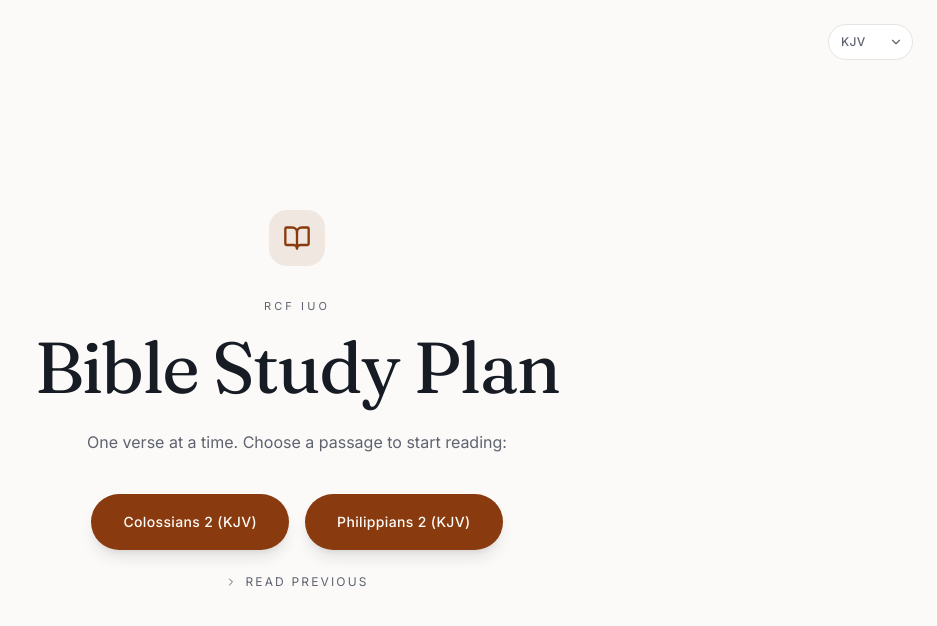
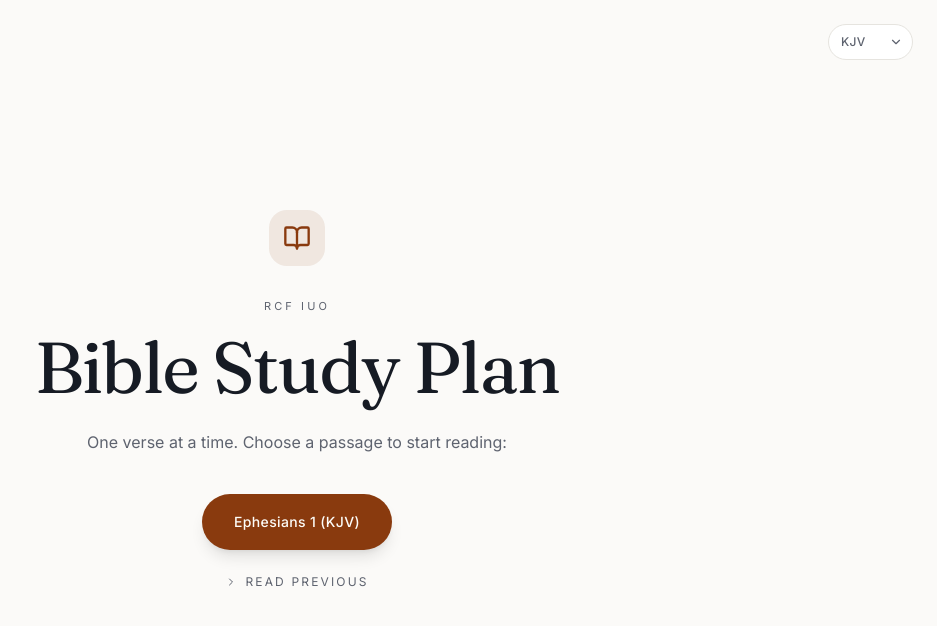
Before and after one commit to devabraham001-eng/rcf-iuo-bible-site-, a React (Vite) app: page / in a window 1280 px wide. Shown: the top 626 px of the page, without its empty margins (343-1280 px from the left). Built offline with nearby package versions, Linux system fonts and the light colour scheme.

Commit message:
Update today's scripture to Ephesians 1 (KJV), move Colossians 2 and Philippians 2 to previous

```diff
--- a/src/routes/index.tsx
+++ b/src/routes/index.tsx
@@ -27,6 +27,34 @@ const VERSIONS = [
 ];
 
 const PASSAGES: PassageData[] = [
+  {
+    reference: "Ephesians 1 (KJV)",
+    verses: [
+      { book: "Ephesians", chapter: 1, verse: 1, text: "Paul, an apostle of Jesus Christ by the will of God, to the saints which are at Ephesus, and to the faithful in Christ Jesus:" },
+      { book: "Ephesians", chapter: 1, verse: 2, text: "Grace be to you, and peace, from God our Father, and from the Lord Jesus Christ." },
+      { book: "Ephesians", chapter: 1, verse: 3, text: "Blessed be the God and Father of our Lord Jesus Christ, who hath blessed us with all spiritual blessings in heavenly places in Christ:" },
+      { book: "Ephesians", chapter: 1, verse: 4, text: "According as he hath chosen us in him before the foundation of the world, that we should be holy and without blame before him in love:" },
+      { book: "Ephesians", chapter: 1, verse: 5, text: "Having predestinated us unto the adoption of children by Jesus Christ to himself, according to the good pleasure of his will," },
+      { book: "Ephesians", chapter: 1, verse: 6, text: "To the praise of the glory of his grace, wherein he hath made us accepted in the beloved." },
+      { book: "Ephesians", chapter: 1, verse: 7, text: "In whom we have redemption through his blood, the forgiveness of sins, according to the riches of his grace;" },
+      { book: "Ephesians", chapter: 1, verse: 8, text: "Wherein he hath abounded toward us in all wisdom and prudence;" },
+      { book: "Ephesians", chapter: 1, verse: 9, text: "Having made known unto us the mystery of his will, according to his good pleasure which he hath purposed in himself:" },
+      { book: "Ephesians", chapter: 1, verse: 10, text: "That in the dispensation of the fulness of times he might gather together in one all things in Christ, both which are in heaven, and which are on earth; even in him:" },
+      { book: "Ephesians", chapter: 1, verse: 11, text: "In whom also we have obtained an inheritance, being predestinated according to the purpose of him who worketh all things after the counsel of his own will:" },
+      { book: "Ephesians", chapter: 1, verse: 12, text: "That we should be to the praise of his glory, who first trusted in Christ." },
+      { book: "Ephesians", chapter: 1, verse: 13, text: "In whom ye also trusted, after that ye heard the word of truth, the gospel of your salvation: in whom also after that ye believed, ye were sealed with that holy Spirit of promise," },
+      { book: "Ephesians", chapter: 1, verse: 14, text: "Which is the earnest of our inheritance until the redemption of the purchased possession, unto the praise of his glory." },
+      { book: "Ephesians", chapter: 1, verse: 15, text: "Wherefore I also, after I heard of your faith in the Lord Jesus, and love unto all the saints," },
+      { book: "Ephesians", chapter: 1, verse: 16, text: "Cease not to give thanks for you, making mention of you in my prayers;" },
+      { book: "Ephesians", chapter: 1, verse: 17, text: "That the God of our Lord Jesus Christ, the Father of glory, may give unto you the spirit of wisdom and revelation in the knowledge of him:" },
+      { book: "Ephesians", chapter: 1, verse: 18, text: "The eyes of your understanding being enlightened; that ye may know what is the hope of his calling, and what the riches of the glory of his inheritance in the saints," },
+      { book: "Ephesians", chapter: 1, verse: 19, text: "And what is the exceeding greatness of his power to us-ward who believe, according to the working of his mighty power," },
+      { book: "Ephesians", chapter: 1, verse: 20, text: "Which he wrought in Christ, when he raised him from the dead, and set him at his own right hand in the heavenly places," },
+      { book: "Ephesians", chapter: 1, verse: 21, text: "Far above all principality, and power, and might, and dominion, and every name that is named, not only in this world, but also in that which is to come:" },
+      { book: "Ephesians", chapter: 1, verse: 22, text: "And hath put all things under his feet, and gave him to be the head over all things to the church," },
+      { book: "Ephesians", chapter: 1, verse: 23, text: "Which is his body, the fulness of him that filleth all in all." },
+    ],
+  },
   {
     reference: "Colossians 2 (KJV)",
     verses: [
@@ -1902,7 +1930,7 @@ function ScriptureCards() {
           One verse at a time. Choose a passage to start reading:
         </p>
         <div className="mt-10 flex flex-col sm:flex-row flex-wrap justify-center gap-4">
-          {PASSAGES.slice(0, 2).map((passage) => (
+          {PASSAGES.slice(0, 1).map((passage) => (
             <button
               key={passage.reference}
               onClick={() => startWith(passage)}
@@ -1925,7 +1953,7 @@ function ScriptureCards() {
 
         {showPrevious && (
           <div className="mt-4 flex flex-col sm:flex-row flex-wrap justify-center gap-4">
-            {PASSAGES.slice(2).map((passage) => (
+            {PASSAGES.slice(1).map((passage) => (
               <button
                 key={passage.reference}
                 onClick={() => startWith(passage)}
```
